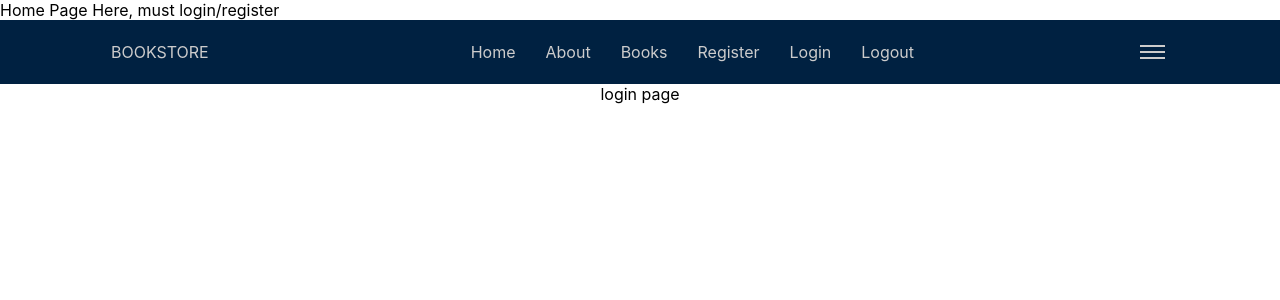
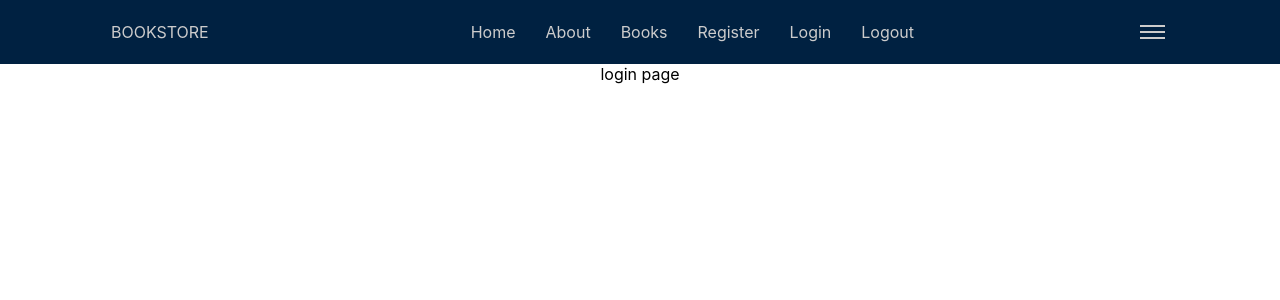
Before and after one commit to Qdog2/BookShop, a React (Create React App) app in the folder frontend/frontend/: page / in a window 1280 px wide. Shown: the top 300 px of the page. Built offline with nearby package versions, Linux system fonts and the light colour scheme.

Commit message:
Update App.js

```diff
--- a/frontend/frontend/src/App.js
+++ b/frontend/frontend/src/App.js
@@ -12,7 +12,6 @@ function App() {
   return (
     <div>
 
-        <p>Home Page Here, must login/register</p>
             <div>
 
 
```
